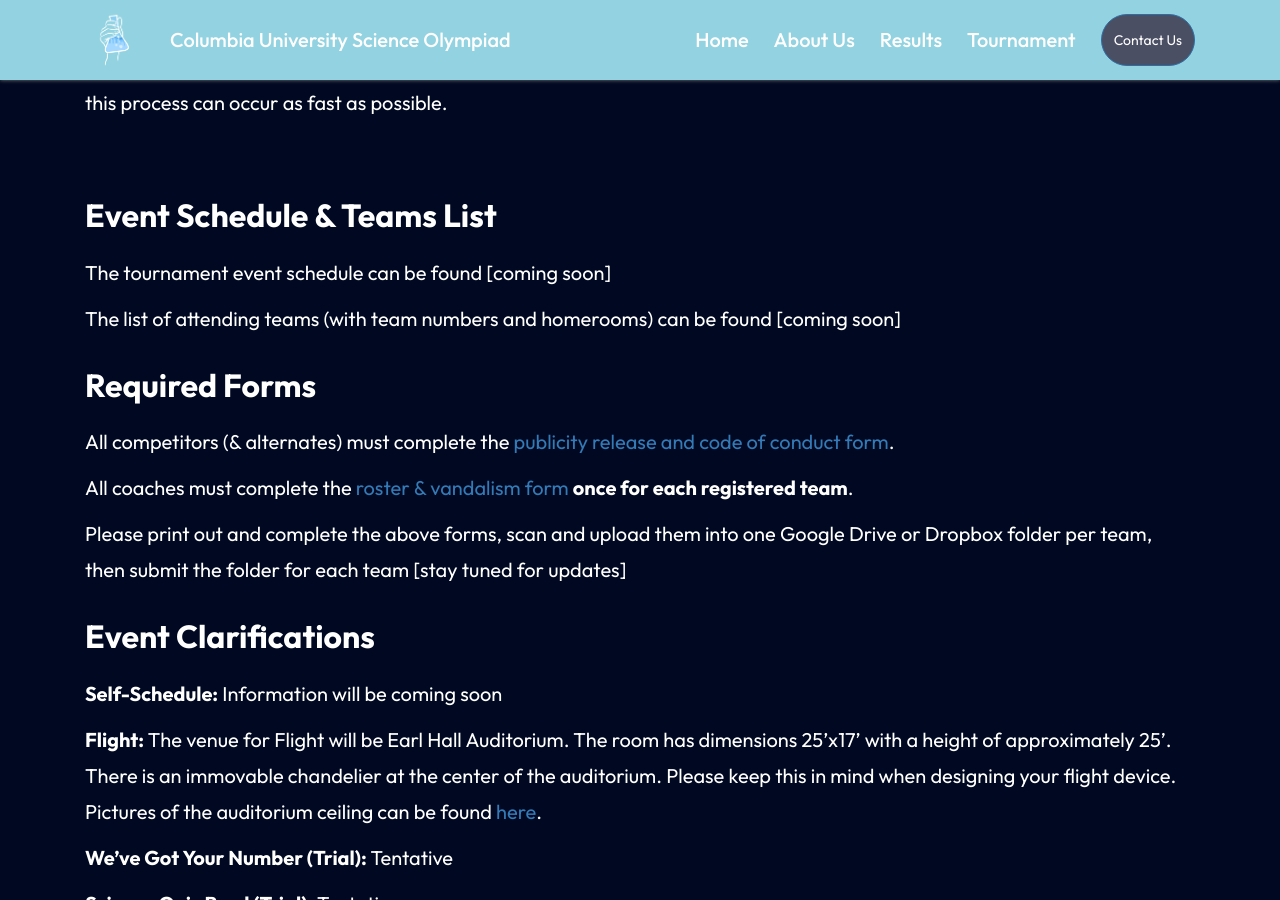
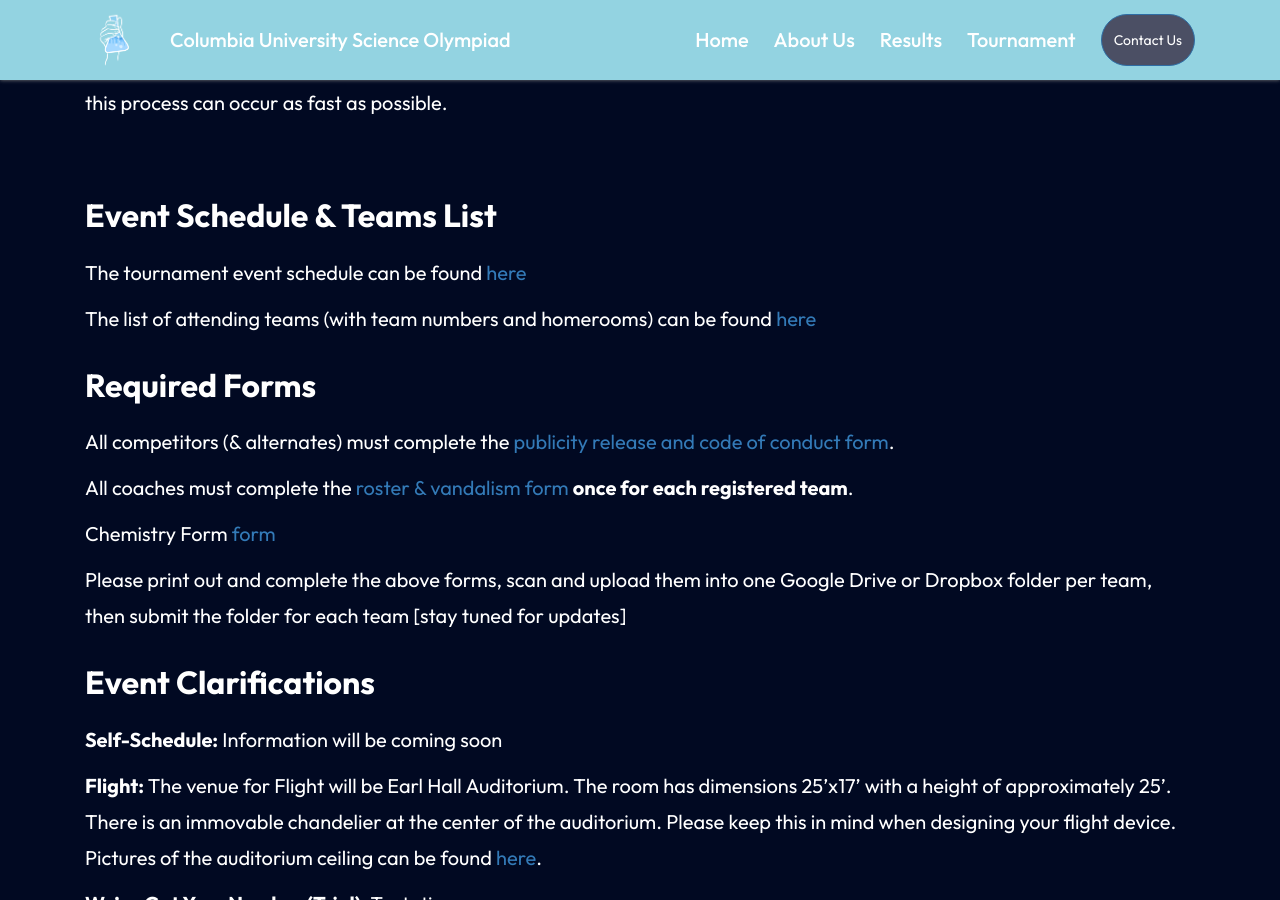
Before and after one commit to columbia-science-olympiad/columbia-science-olympiad.github.io, a Jekyll site: the page built from tournament.md, in a window 1280 px wide and 900 px high, scrolled down 2162 px. Built offline with Jekyll 4.4.1, drawn with Linux system fonts in a browser that asks for light colours; nearby versions of some CDN libraries.

Commit message:
update links on website

```diff
--- a/tournament.md
+++ b/tournament.md
@@ -10,7 +10,7 @@ More updated 2024 policies and tournament info will be updated soon.
 
 ## **Tournament Policies**
 
-All tournament policies can be found on this comprehensive [Tournament Policies document](https://docs.google.com/document/d/1fzkt4LLBKsnJflHD-6r_KvFj5zyQBr7Gi_vtzA2CmB0/). This document contains all of the information below, plus more. This document and page may be updated leading up to the tournament.
+All tournament policies can be found on this comprehensive [Tournament Policies document](https://docs.google.com/document/d/1ysnJmlTpUZK1bc3bMWbfhAiM_wa4NGINlIeoavXI6Ys/edit?usp=drive_link). This document contains all of the information below, plus more. This document and page may be updated leading up to the tournament.
 
 ## **Tournament Day-Of Information and Policies**
 
@@ -61,25 +61,19 @@ Team packets will be returned after the awards ceremony in Roone Arledge Auditor
 
 ## **Event Schedule & Teams List**
 
-The tournament event schedule can be found [coming soon]
+The tournament event schedule can be found [here](https://docs.google.com/spreadsheets/d/1XpcXo1L4KHVtNDlEDGxHZuXJTaObWJq9sUXs1W_4rDA/edit?usp=drive_link)
 
-<!-- [here](https://docs.google.com/spreadsheets/d/1bXm0771iAZCyP7o-EQcDlos_wHdpZ9wvh0h4GoqnL_k/edit#gid=0). -->
-
-The list of attending teams (with team numbers and homerooms) can be found [coming soon]
-
-<!-- [here](https://drive.google.com/file/d/1EGNX54uHr2ejXQwZd5m9Eu4LqeRHh-Es/view?usp=sharing). -->
+The list of attending teams (with team numbers and homerooms) can be found [here](https://docs.google.com/spreadsheets/d/1GPiPle1czDVFfVXfOzSeqaT34jZFXc3d0OghmXzhGSk/edit#gid=1748823396)
 
 ## **Required Forms**
 
-All competitors (& alternates) must complete the [publicity release and code of conduct form](https://drive.google.com/open?id=1QeVx6K1pF4mJwSk6TXKPueO01qUDoGU1).
+All competitors (& alternates) must complete the [publicity release and code of conduct form](https://docs.google.com/forms/d/e/1FAIpQLSfuGRxgNf-wG9Kyi5Xl6Cd5mjSum2UnQV0K8NrJzMbJvqV1VA/viewform?usp=sharing).
 
 All coaches must complete the [roster & vandalism form](https://drive.google.com/file/d/1xAN8OU_Ge_H3Jh47LZyYEyErafXPRveS/view?usp=sharing) **once for each registered team**.
 
+Chemistry Form [form](https://docs.google.com/forms/d/e/1FAIpQLSfwmHVADbut484tf4XFdXeEH8N53F-RA16dU1L0EMt2IfyqrA/viewform?usp=sharing)
+
 Please print out and complete the above forms, scan and upload them into one Google Drive or Dropbox folder per team, then submit the folder for each team [stay tuned for updates]
-
-<!-- to the following Google form by **11:59PM ET January 21st, 2023**: [Form coming soon] -->
-
-<!-- [Release Forms Submission - Columbia University Science Olympiad 2023](https://docs.google.com/forms/d/e/1FAIpQLSfphoFfo3MQbbXs_YGonbaaisSt2rdlEuJ-qxIBwzszVyXqPw/viewform?usp=sf_link) -->
 
 ## **Event Clarifications**
 
```
Also changed, not shown: location.md (+3 -1 lines).
